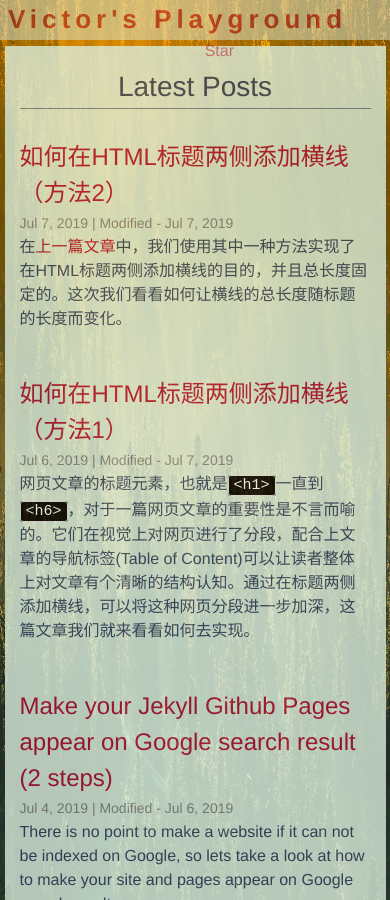
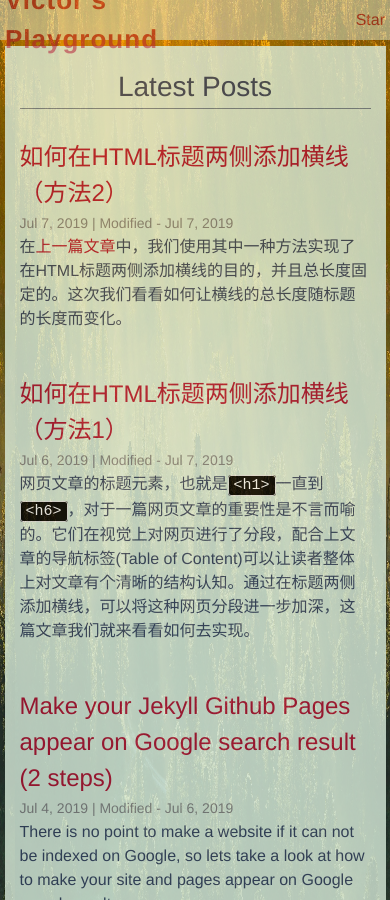
Before and after one commit to Victor2Code/blog, a Jekyll site: the page built from index.md, in a window 390 px wide and 900 px high. Built offline with Jekyll 4.4.1, drawn with Linux system fonts in a browser that asks for light colours.

Commit message:
change github star button location for mobile phone

```diff
--- a/_sass/minima/_layout.scss
+++ b/_sass/minima/_layout.scss
@@ -18,7 +18,7 @@
 }
 @include media-query($on-large){
   .site-header{
-    @include flex-v-sbt;
+    @include flex-h-sbt;
   }
 }
 
@@ -28,7 +28,9 @@
   letter-spacing: 5px;
 
   @include media-query($on-palm) {
+    font-weight: 600;
     padding-right: 45px;
+    letter-spacing: 1px;
   }
 }
 
```
